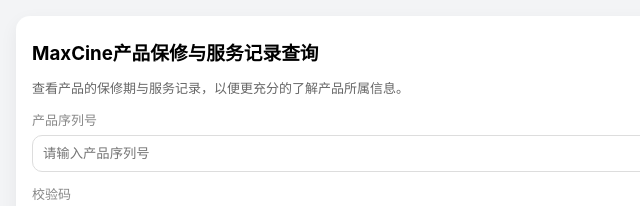
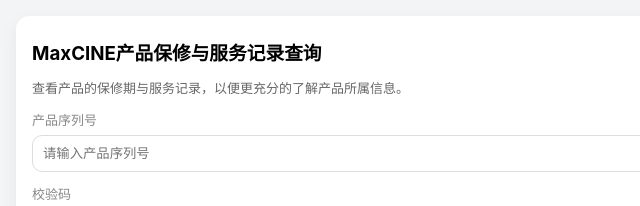
Before and after one commit to caswdc/everdr, a plain HTML site: page jzstudioservicecheck.html in a window 1280 px wide. Shown: the top 206 px of the page, 0-640 px from the left. Drawn offline with Linux system fonts and the light colour scheme.

Commit message:
Update jzstudioservicecheck.html

```diff
--- a/jzstudioservicecheck.html
+++ b/jzstudioservicecheck.html
@@ -40,7 +40,7 @@ button{width:100%;padding:12px;margin-top:10px;border-radius:12px;border:none;fo
 <body>
 
 <div class="card">
-  <h3>MaxCine产品保修与服务记录查询</h3>
+  <h3>MaxCINE产品保修与服务记录查询</h3>
 
   <p style="color:#666;font-size:13px">
     查看产品的保修期与服务记录，以便更充分的了解产品所属信息。
```
